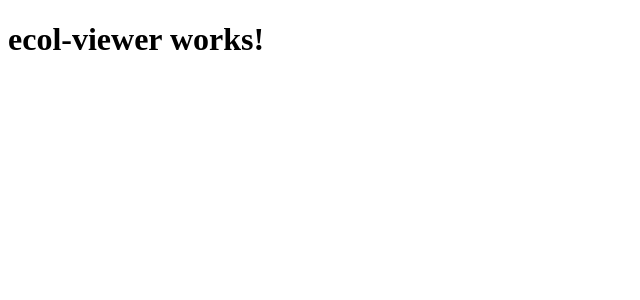
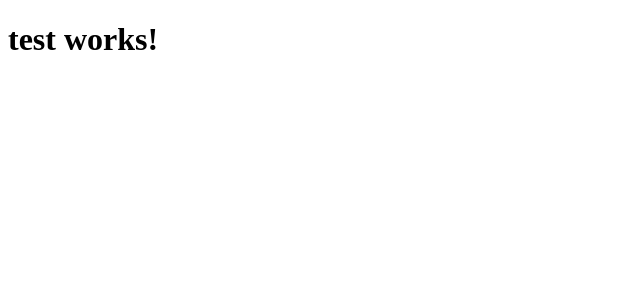
Before and after one commit to alamsal/LeafletAngular4, an Angular app: page / in a window 1280 px wide. Shown: the top 300 px of the page, without its empty margins (0-640 px from the left). Built offline with nearby package versions, Linux system fonts and the light colour scheme.

Commit message:
Initial setup  and update the project title  text

```diff
--- a/src/app/app.component.ts
+++ b/src/app/app.component.ts
@@ -6,5 +6,5 @@ import { Component } from '@angular/core';
   styleUrls: ['./app.component.scss']
 })
 export class AppComponent {
-  title = 'ecol-viewer works!';
+  title = 'test works!';
 }
```
Also changed, not shown: 1 other file (tests, documents, lock files or other folders).
